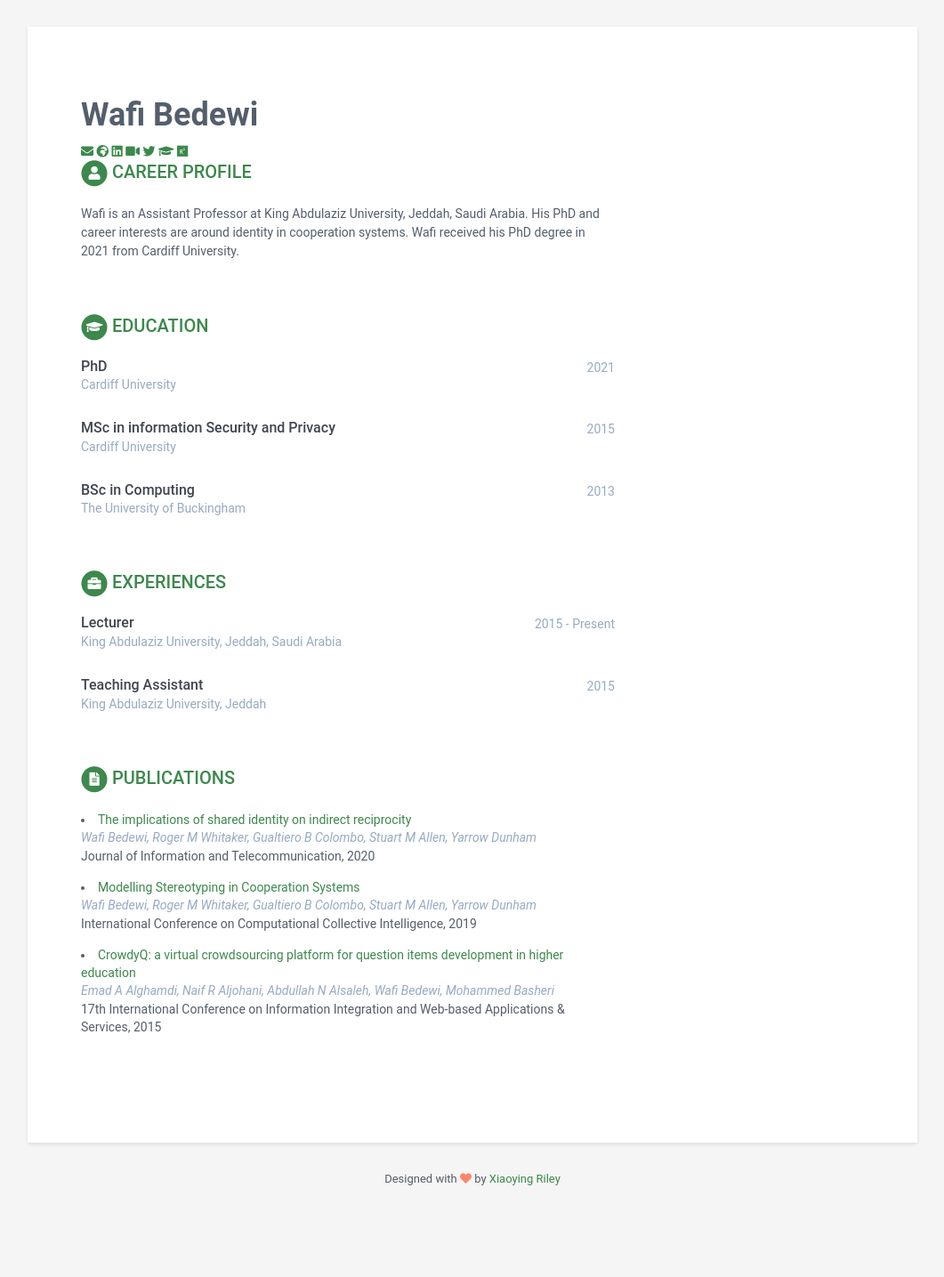
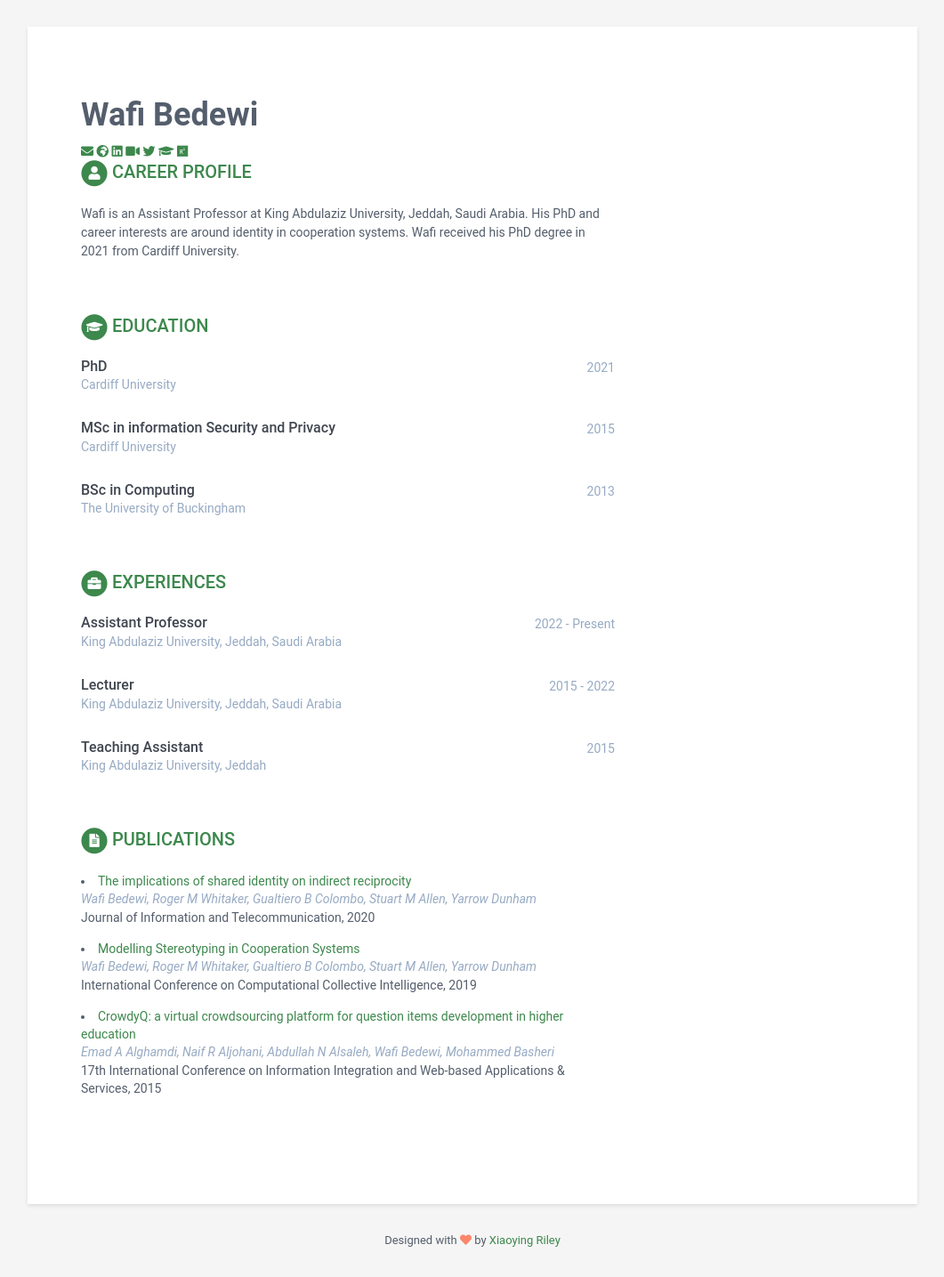
Before and after one commit to wafib/wafib.github.io, a Jekyll site: the page built from index.html, in a window 1280 px wide. Shown: the whole page at 89% size, without its empty margins (109-1170 px from the left). Built offline with Jekyll 4.4.1, drawn with Linux system fonts in a browser that asks for light colours; before the commit the page ends 1365 px from its top, so only the background shows below that.

Commit message:
Update data.yml

```diff
--- a/_data/data.yml
+++ b/_data/data.yml
@@ -80,8 +80,11 @@ education:
         #   - Bullet point
         #   - Bullet point
 experiences:
+    - role: Assistant Professor
+      time: 2022 - Present
+      company: King Abdulaziz University, Jeddah, Saudi Arabia
     - role: Lecturer
-      time: 2015 - Present
+      time: 2015 - 2022
       company: King Abdulaziz University, Jeddah, Saudi Arabia
     #   details: |
     #     Describe your role here lorem ipsum dolor sit amet, consectetuer
```
